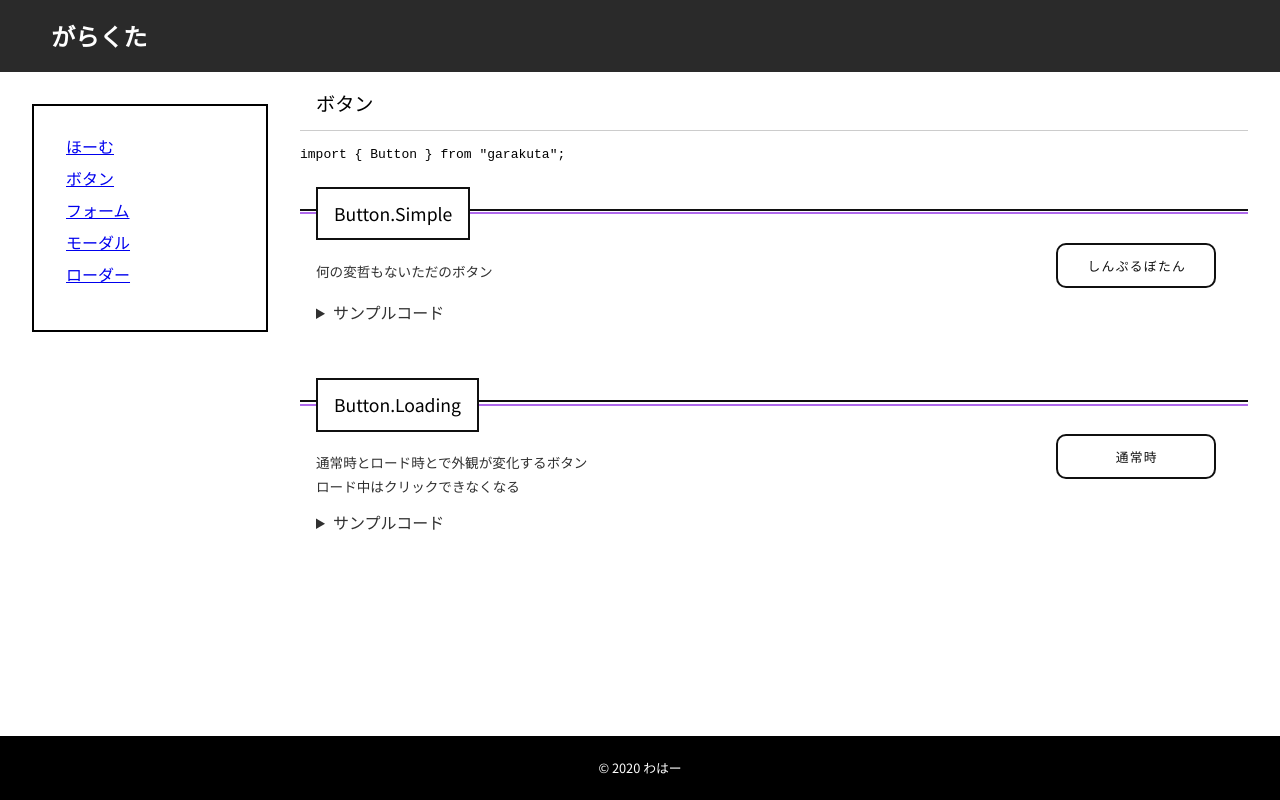
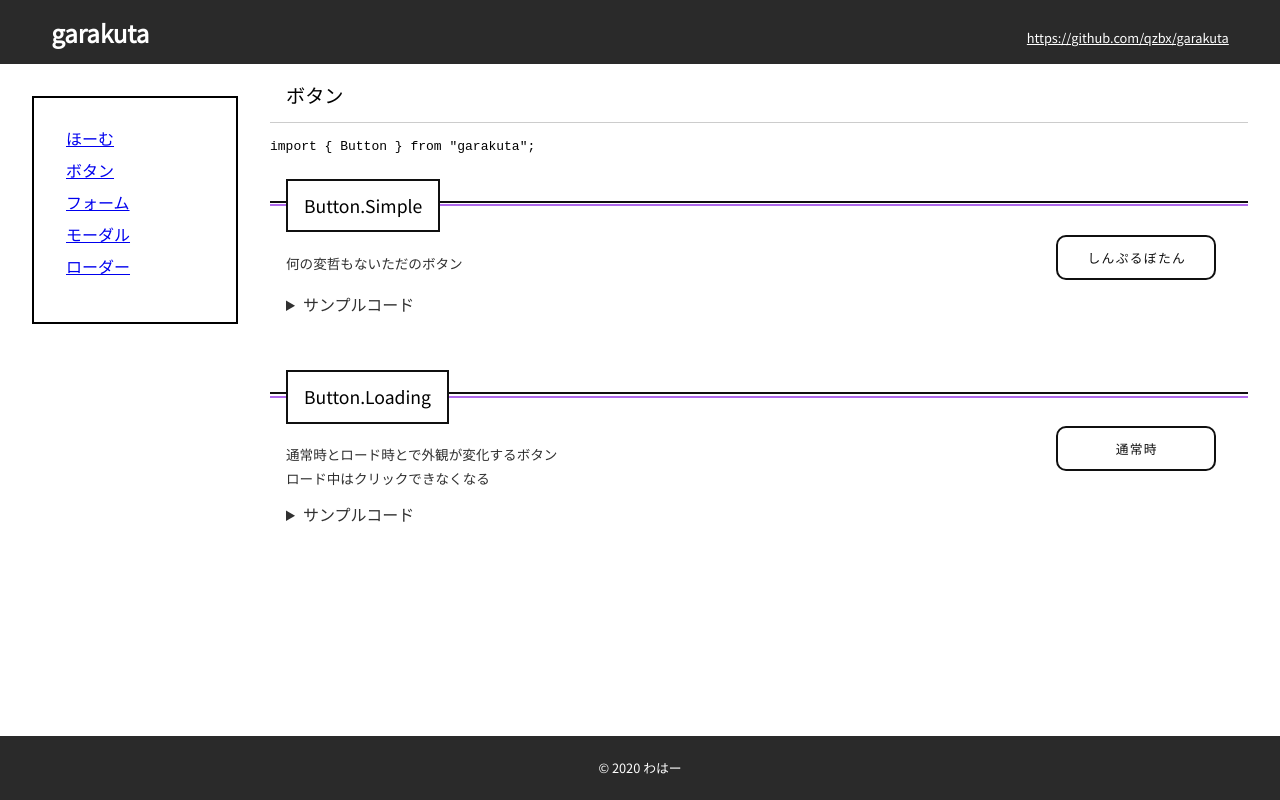
Before and after one commit to pozma/garakuta, a React app: page /garakuta/buttons in a window 1280 px wide. Built offline with nearby package versions, Linux system fonts and the light colour scheme.

Commit message:
change: ヘッダーとフッターの外観を編集

```diff
--- a/index.html
+++ b/index.html
@@ -3,7 +3,7 @@
   <head>
     <meta charset="utf-8">
     <meta name="viewport" content="width=device-width, initial-scale=1.0">
-    <title>がらくた</title>
+    <title>garakuta</title>
     <link href="https://fonts.googleapis.com/css2?family=Noto+Sans+JP&display=swap" rel="stylesheet">
     <link href="https://fonts.googleapis.com/css2?family=Noto+Serif+JP&display=swap" rel="stylesheet">
   </head>
--- a/src/app/view.scss
+++ b/src/app/view.scss
@@ -4,8 +4,8 @@
 .app { // 画面全体
   display: grid;
   min-height: 100vh; // 画面全体を使う（高さ）
-  grid-template-columns: 300px 1fr; // 横 1fr は残りってこと？
-  grid-template-rows: 4.5rem 1fr 4rem; // 縦
+  grid-template-columns: 270px 1fr; // 横 1fr は残りってこと？
+  grid-template-rows: 4.0rem 1fr 4rem; // 縦
   grid-template-areas:
     "header   header  "
     "aside    article "
@@ -16,41 +16,33 @@ header { // ヘッダー
   grid-area: header;
   background: palette.$header_bg;
   display: flex;
-  align-items: center;
-  padding-left: 4%;
+  justify-content: space-between;
+  align-items: flex-end;
+  padding: 0 4% 1.2rem 4%;
 
-  .link { // リンク付きのタイトル
+  a { // リンク（タイトルもgihubも）
     text-decoration: none;
-    display: flex;
-    align-items: flex-end;
-    border: none;
-    background-color: transparent;
-    line-height: inherit;
-    cursor: pointer;
-    &:focus {
-      outline: 0; // button 押したあとの枠を消す
-    }
-
-    h1 { // 文字部分
-      color: palette.$header_fg;
+    color: palette.$header_fg;
+    h1 { // タイトル
       font-size: 1.5rem;
       font-weight: 600;
       margin: 0;
     }
+    p { // github url
+      font-size: 0.8rem;
+      text-decoration: underline;
+    }
   }
 }
 
-aside { // サイドバー領域
-  padding: 2rem;
-
-  .nav { // ナビゲーション（実際のコンテンツ）
+nav { // ナビゲーション（実際のコンテンツ）
+padding: 2rem;
+  ul { // 箇条書き
     border: solid 2px black;
     padding: 2rem;
-    ul { // 箇条書き
-      li { // 各項目
-        list-style: none;
-        margin-bottom: 1rem;
-      }
+    li { // 各項目
+      list-style: none;
+      margin-bottom: 1rem;
     }
   }
 }
@@ -62,15 +54,11 @@ article { // コンテンツ
 
 footer {
   grid-area: footer;
-  background: black;
-  color: white;
+  background: palette.$header_bg;
+  color: palette.$header_fg;
   position: relative;
   display: flex;
   justify-content: center;
   align-items: center;
   font-size: 0.8rem;
 }
-
-.loader {
-  @include animations.loader-circles();
-}
--- a/src/app/view.tsx
+++ b/src/app/view.tsx
@@ -36,15 +36,13 @@ export const App: React.FC<{}> = () => {
     <div className={style.app}>
     <BrowserRouter>
       <header>
-        <Link // タイトルロゴ
-        className={style.link}
-        to={CONST.REPO + CONST.LOCATION_URL_HOME}>
-          <h1>がらくた</h1>
-        </Link>
+        <Link to={CONST.REPO + CONST.LOCATION_URL_HOME}><h1>garakuta</h1></Link>
+        <a href={CONST.GITHUB_URL} target="_blank" rel="noopener noreferrer">
+          <p>{CONST.GITHUB_URL}</p>
+        </a>
       </header>
 
-      <aside>
-        <div className={style.nav}>
+      <nav>
         <ul>
           <li><Link to={CONST.REPO + CONST.LOCATION_URL_HOME}>ほーむ</Link></li>
           <li><Link to={CONST.REPO + CONST.LOCATION_URL_BUTTONS}>ボタン</Link></li>
@@ -52,8 +50,7 @@ export const App: React.FC<{}> = () => {
           <li><Link to={CONST.REPO + CONST.LOCATION_URL_MODALS}>モーダル</Link></li>
           <li><Link to={CONST.REPO + CONST.LOCATION_URL_LOADERS}>ローダー</Link></li>
         </ul>
-        </div>
-      </aside>
+      </nav>
 
       <article>
         <Switch>
--- a/src/constants.tsx
+++ b/src/constants.tsx
@@ -12,3 +12,5 @@ export const LOCATIONS = [
   LOCATION_URL_MODALS,
   LOCATION_URL_LOADERS,
 ];
+
+export const GITHUB_URL = "https://github.com/qzbx/garakuta";
```
Also changed, not shown: 1 other file (tests, documents, lock files or other folders). Lines whose indentation alone changed are shown as unchanged.
